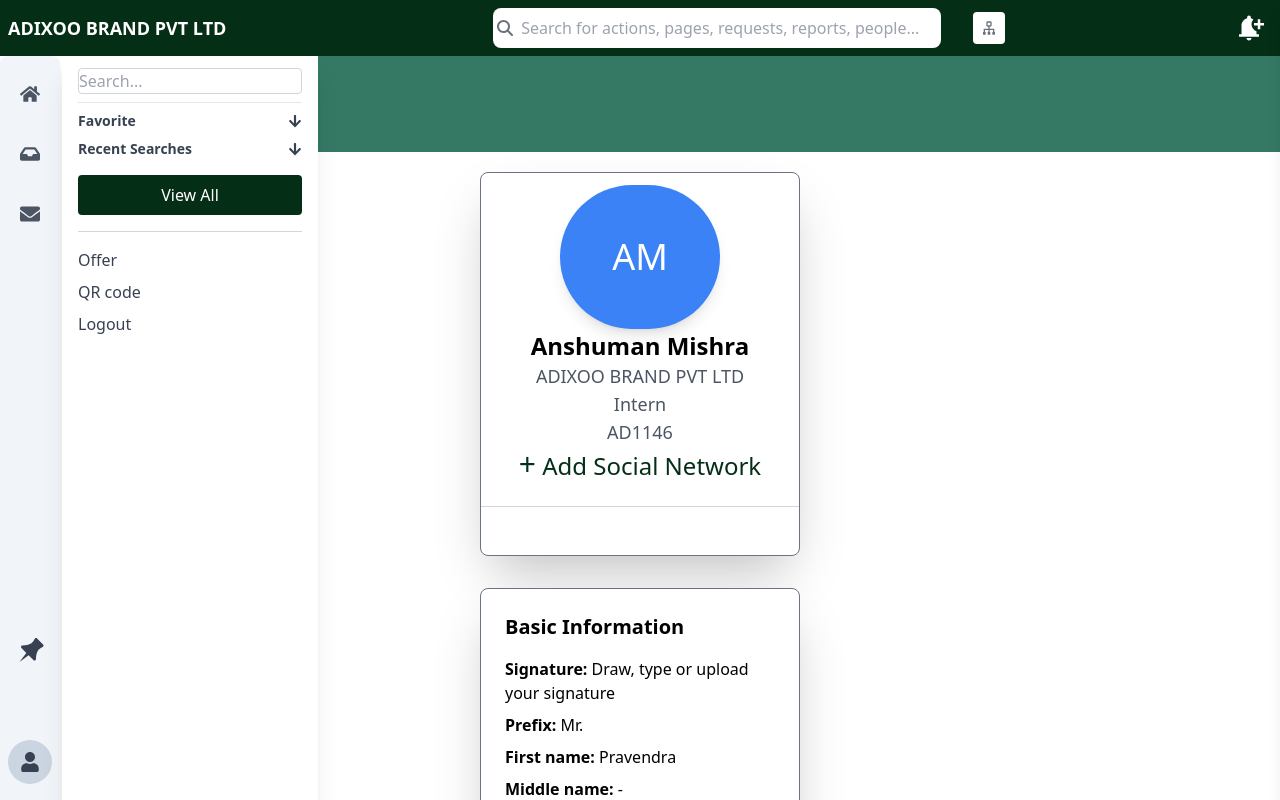
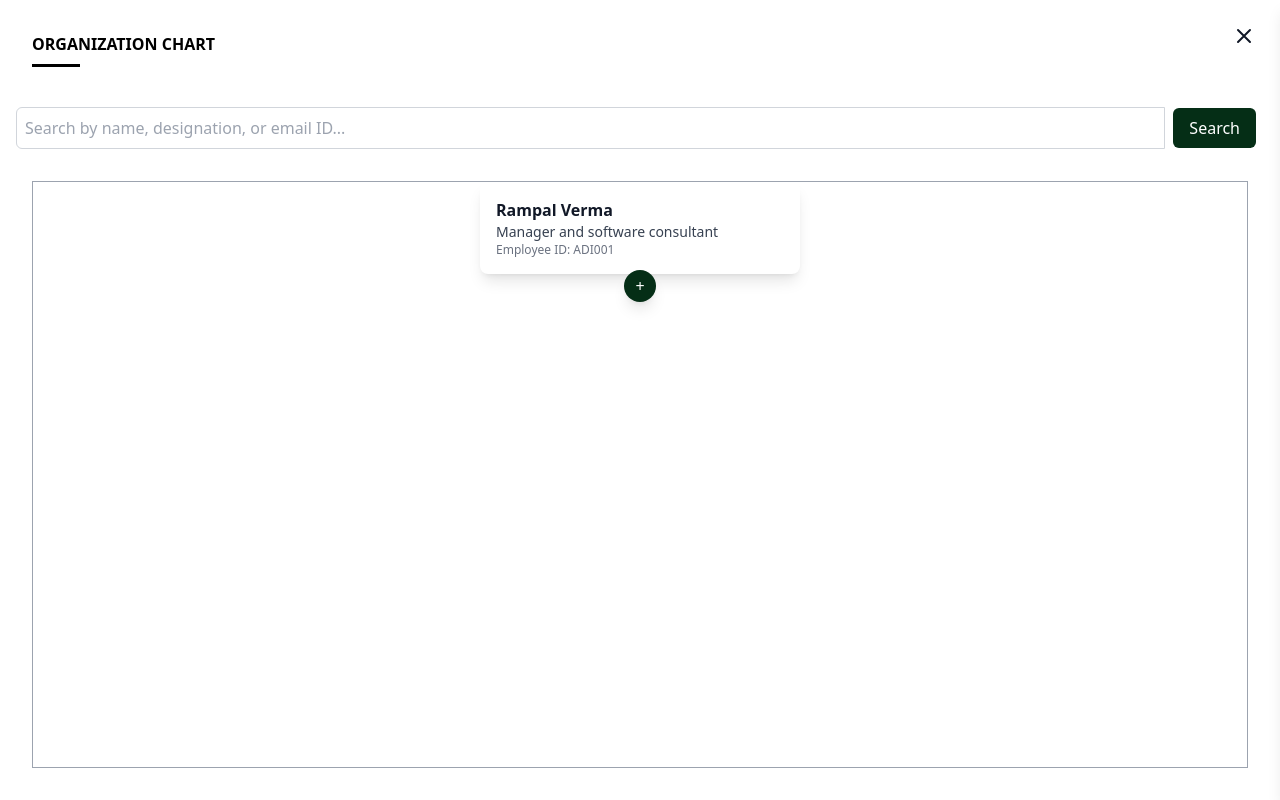
Before and after one commit to anshumanadxioo/HRone_frontend, a React (Vite) app: page /home/profile in a window 1280 px wide. Both pictures are taken after a click on the icon 989 px from the left and 28 px from the top of the page. Shown: the top 800 px of the page. Built offline with nearby package versions, Linux system fonts and the light colour scheme.

Commit message:
Added the download functionality and organization cart

```diff
--- a/package.json
+++ b/package.json
@@ -11,6 +11,7 @@
   },
   "dependencies": {
     "@material-tailwind/react": "^2.1.9",
+    "axios": "^1.7.4",
     "react": "^18.3.1",
     "react-calendar": "^5.0.0",
     "react-datepicker": "^7.3.0",
--- a/src/home/Header.jsx
+++ b/src/home/Header.jsx
@@ -4,11 +4,18 @@ import { FaMagnifyingGlass } from 'react-icons/fa6';
 import { MdNotificationAdd } from 'react-icons/md';
 import Notification from '../pages/notification/Notification';
 import { useColor } from '../pages/colorcontext/ColorContext';
+import { RiOrganizationChart } from "react-icons/ri";
+import OrganizationChart from '../pages/organizationchart/organizationChart';
 
 function Header() {
+  //chart
+  const [isOpenChart, setIsOpenChart] = useState(false);
+  const toggleChart = () => {
+    setIsOpenChart(!isOpenChart);
+  };
 
+  //notification
   const [isOpen, setIsOpen] = useState(false);
-
   const toggleSlider = () => {
     setIsOpen(!isOpen);
   };
@@ -31,7 +38,7 @@ function Header() {
           />
         </div>
         <div className='ml-8 bg-white text-gray-900 rounded p-2'>
-          <BiSitemap className='text-gray-500' />
+          <RiOrganizationChart  className='text-gray-500 cursor-pointer'   onClick={toggleChart} />
         </div>
       </div>
 
@@ -39,7 +46,7 @@ function Header() {
         <MdNotificationAdd className='text-3xl cursor-pointer' onClick={toggleSlider} />
       </div>
 
-
+      <OrganizationChart isOpenChart={isOpenChart} toggleSliderChart={toggleChart} />
       <Notification isOpen={isOpen} toggleSlider={toggleSlider} />
     </div>
   );
--- a/src/home/UserFeed.jsx
+++ b/src/home/UserFeed.jsx
@@ -1,44 +1,79 @@
 import React from 'react';
-import { FaHandsClapping } from "react-icons/fa6";
-import { FaRegComments } from "react-icons/fa";
-import { IoFilterOutline } from "react-icons/io5";
+import { FaHandsClapping } from 'react-icons/fa6';
+import { FaRegComments } from 'react-icons/fa';
+import { IoFilterOutline } from 'react-icons/io5';
+import { RiDownload2Fill, RiDownload2Line } from 'react-icons/ri';
+import { useColor } from '../pages/colorcontext/ColorContext';
 
 const UserFeed = () => {
+  const { color } = useColor();
+
+  const handleDownload = () => {
+    const link = document.createElement('a');
+    link.href = '/temp-profile.jpg';
+    link.download = 'downloaded-image.jpg';
+    document.body.appendChild(link);
+    link.click();
+    document.body.removeChild(link);
+  };
+
   return (
-    <div className=' overflow-hidden mb-44 '>
-          <div className="pl-2 h-screen ">
+    <div className="overflow-hidden mb-44">
+      <div className="pl-2 h-screen">
         <div className="relative ml-4 mt-[220px]">
-        <p className="text-xl font-semibold mb-4 ">Feed</p>
+          <p className="text-xl font-semibold mb-4">Feed</p>
           <IoFilterOutline className="absolute top-0 right-0 mr-1 text-2xl" />
         </div>
-      <div className="flex flex-col items-start ml-2 w-full max-w-lg px-4 shadow-2xl overflow-y-auto h-[calc(100vh-220px)]">
+        <div className="relative flex flex-col items-start ml-2 w-full max-w-lg px-4 shadow-2xl overflow-y-auto h-[calc(100vh-220px)]">
+          <div className="absolute top-0 right-0 p-2">
+            <RiDownload2Line
+              className="text-4xl mr-4 mt-4 cursor-pointer border-2 rounded-md p-2 transition-colors duration-300 ease-in-out"
+              onClick={handleDownload}
+              style={{ backgroundColor: 'white', color, borderColor: color }}
+              onMouseEnter={(e) => {
+                e.currentTarget.style.backgroundColor = color;
+                e.currentTarget.style.color = 'white';
+              }}
+              onMouseLeave={(e) => {
+                e.currentTarget.style.backgroundColor = 'white';
+                e.currentTarget.style.color = color;
+              }}
+            />
+          </div>
+
           <div className="flex items-center mb-2">
             <img
               src="/temp-profile.jpg"
               alt="Profile"
               className="w-12 h-12 rounded-full object-cover mr-4"
             />
-          <div className='mt-4'>
+            <div className="mt-4">
               <p className="font-bold text-base mb-[-3px]">Ankur Chourasiya</p>
               <p className="text-gray-600 text-sm mb-[-3px]">Adixoo Brand</p>
-            <p className="text-gray-600 text-sm mb-[-3px]">software intern</p>
+              <p className="text-gray-600 text-sm mb-[-3px]">Software Intern</p>
               <p className="text-gray-500 text-sm mb-2">2 hours ago</p>
             </div>
           </div>
+
           <hr className="border-t border-gray-300 w-full" />
+
           <div className="mt-4">
-          <p className="text-gray-700 text-base mb-4">This is a brief description of the post. It provides some context or details about the content shared by the user.</p>
+            <p className="text-gray-700 text-base mb-4">
+              This is a brief description of the post. It provides some context or details about the content shared by the user.
+            </p>
             <img
               src="/temp-profile.jpg"
               alt="Post"
               className="w-full h-96 object-cover"
             />
           </div>
+
           <hr className="border-t border-gray-300 w-full" />
+
           <div className="mt-4">
             <div className="flex items-center justify-between mb-4">
               <div className="flex space-x-4 text-gray-600">
-              <span>Cheers: 123 </span>
+                <span>Cheers: 123</span>
                 <span>Comments: 45</span>
               </div>
             </div>
@@ -51,30 +86,8 @@ const UserFeed = () => {
           </div>
         </div>
       </div>
-
     </div>
-
   );
-}
+};
 
 export default UserFeed;
-
-
-// {/* <div style={{ display: 'flex', justifyContent: 'center', width: '100%' }}>
-// <div className="flex flex-col items-start mb-4 w-full max-w-lg px-4 mt-12">
-//   <div className="flex items-center mb-2">
-//     <img
-//       src="/temp-profile.jpg"
-//       alt="Profile"
-//       className="w-12 h-12 rounded-full object-cover mr-4"
-//     />
-//     <div>
-//       <p className="font-bold text-lg">John Doe</p>
-//       <p className="text-gray-600">Position Title</p>
-//       <p className="text-gray-600">Company Inc.</p>
-//       <p className="text-gray-500 text-sm mb-2">2 hours ago</p> {/* Time section */}
-//     </div>
-//   </div>
-//   <hr className="border-t border-gray-300 w-full" /> {/* Thin line */}
-// </div>
-// </div> */}
--- a/src/home/UserInfo.jsx
+++ b/src/home/UserInfo.jsx
@@ -33,7 +33,7 @@ function UserInfo() {
       >
         <div className='flex justify-between'>
           <div>
-            <p className='text-2xl font-bold text-white'>Hello, Anshuman!</p>
+            <p className='text-2xl font-bold text-white'>Hello, Ankur !</p>
             <p className='mt-2 text-white'>Hope you are having a great day</p>
           </div>
           <div className='bg-orange-500 text-white rounded w-[44px] h-[36px] mr-9'>
--- a/src/home/highlights/Accordian.jsx
+++ b/src/home/highlights/Accordian.jsx
@@ -36,7 +36,6 @@ export default function HighlightAccordion() {
 
   const toggleReferTalent = () => {
     setIsOpen(!isOpen);
-    console.log("calling the function");
   };
 
   const handleOpen = (value) => setOpen(open === value ? 0 : value);
--- /dev/null
+++ b/src/pages/organizationchart/organizationChart.jsx
@@ -0,0 +1,123 @@
+import React, { useState } from 'react';
+import { useColor } from "../../pages/colorcontext/ColorContext";
+
+
+const cards = [
+  {
+    id: 1,
+    employeeId: 'ADI001',
+    name: 'Rampal Verma',
+    designation: 'Manager and software consultant ',
+    subEmployees: [
+      { id: 2, employeeId: 'ADI002', name: 'Abhilash', designation: 'senior developer' },
+      { id: 3, employeeId: 'ADI003', name: 'Sakshi rajput', designation: 'junior Designer' },
+      { id: 3, employeeId: 'ADI004', name: 'Anshuman', designation: 'Sde 2' },
+    ]
+  },
+
+];
+
+const OrganizationChart = ({ isOpenChart, toggleSliderChart }) => {
+  const { color } = useColor();
+  const [isExpanded, setIsExpanded] = useState(cards.reduce((acc, card) => ({ ...acc, [card.id]: false }), {}));
+
+  const toggleExpand = (id) => {
+    setIsExpanded(prevState => ({ ...prevState, [id]: !prevState[id] }));
+  };
+
+  return (
+    <>
+      {isOpenChart && (
+        <div
+          className="fixed inset-0 bg-gray-50 bg-opacity-50 z-40"
+          onClick={toggleSliderChart}
+        />
+      )}
+
+      <div
+        className={`p-4 fixed top-0 right-0 h-full w-full bg-white shadow-lg z-50 transform ${isOpenChart ? 'translate-x-0' : 'translate-x-full'} transition-transform duration-300 ease-in-out`}
+      >
+        <div className="flex flex-col h-full">
+          <div className="relative mb-4 p-4">
+            <h2 className="text-base font-semibold text-black">ORGANIZATION CHART</h2>
+            <hr className="border-b-2 border-black border-r-2 my-2 w-12" />
+            <button
+              className="absolute top-0 right-0 mt-2 mr-2 text-gray-500 hover:text-gray-700"
+              onClick={toggleSliderChart}
+            >
+              <svg
+                xmlns="http://www.w3.org/2000/svg"
+                className="h-6 w-6 text-gray-900"
+                fill="none"
+                viewBox="0 0 24 24"
+                stroke="currentColor"
+              >
+                <path
+                  strokeLinecap="round"
+                  strokeLinejoin="round"
+                  strokeWidth="2"
+                  d="M6 18L18 6M6 6l12 12"
+                />
+              </svg>
+            </button>
+          </div>
+
+          <div className="flex items-center w-full mb-4">
+            <input
+              type="text"
+              placeholder="Search by name, designation, or email ID..."
+              className="flex-grow p-2 border border-gray-300 rounded-l-md focus:outline-none text-black"
+            />
+            <button
+              className="text-white ml-2 mr-2 px-4 py-2 rounded-md"
+              style={{ background: color }}
+            >
+              Search
+            </button>
+          </div>
+
+          <div className="flex-grow border border-gray-400 m-4">
+            {cards.map((card) => (
+              <div key={card.id} className="relative w-80 mx-auto mb-16">
+
+                <div className="flex flex-col items-center relative">
+                  <div className="card bg-white shadow-lg rounded-lg overflow-hidden hover:bg-gray-200 transition-colors duration-300 w-full">
+                    <div className="card-body p-4">
+                      <h5 className="card-title text-base font-bold text-gray-900">{card.name}</h5>
+                      <p className="card-text text-sm text-gray-700">{card.designation}</p>
+                      <p className="card-text text-xs text-gray-500">Employee ID: {card.employeeId}</p>
+                    </div>
+                  </div>
+                  <div className='mt-3'>
+                    <button
+                      className="absolute bottom-[-16px] left-1/2 transform -translate-x-1/2 w-8 h-8 flex items-center justify-center rounded-full bg-blue-500 text-white shadow-lg focus:outline-none"
+                      style={{ background: color }}
+                      onClick={() => toggleExpand(card.id)}
+                    >
+                      {isExpanded[card.id] ? '-' : '+'}
+                    </button>
+                  </div>
+
+                  {isExpanded[card.id] && (
+                    <div className="mt-4">
+                      {card.subEmployees.map(sub => (
+                        <div key={sub.id} className="card bg-white shadow-lg rounded-lg overflow-hidden hover:bg-gray-200 transition-colors duration-300 p-4 mb-2 w-80">
+                          <h6 className="font-semibold text-gray-800">{sub.name}</h6>
+                          <p className="text-sm text-gray-600">{sub.designation}</p>
+                          <p className="text-xs text-gray-500">Employee ID: {sub.employeeId}</p>
+                        </div>
+                      ))}
+                    </div>
+                  )}
+                </div>
+              </div>
+            ))}
+
+          </div>
+        </div>
+      </div>
+    </>
+  );
+};
+
+export default OrganizationChart;
--- a/src/pages/profile/SocialProfile.jsx
+++ b/src/pages/profile/SocialProfile.jsx
@@ -13,8 +13,10 @@ function SocialProfile() {
         <Header />
         <Sidebar />
         <FavoriteSection/>
+        <div className= '  h-screen overflow-y-auto'>
+
         <UserProfile/>
-
+        </div>
 
 
       </div>
--- a/src/pages/profile/UserProfile.jsx
+++ b/src/pages/profile/UserProfile.jsx
@@ -3,9 +3,12 @@ import { useColor } from "../../pages/colorcontext/ColorContext";
 
 const UserProfile = () => {
     const { color } = useColor();
-    return (
-        <div className="flex flex-col items-center justify-center mt-9 p-20 space-y-8">
-            {/* First Box */}
+
+    return (<>
+
+
+
+        <div className="flex flex-col items-center justify-center mt-9 p-20 space-y-8 " >
             <div className="bg-white shadow-2xl w-80 h-96 relative border border-gray-500 rounded-lg">
                 <div className="absolute left-1/2 transform -translate-x-1/2 bg-blue-500 rounded-full w-40 h-36 shadow-lg flex items-center justify-center mt-3">
                     <div className="text-center text-white text-4xl">AM</div>
@@ -64,6 +67,7 @@ const UserProfile = () => {
                 </div>
             </div>
         </div>
+    </>
     );
 }
 
```
Also changed, not shown: src/home/highlights/ReferTalent.jsx (+48 -19 lines), src/pages/profile/FavoriteSection.jsx (+15 -2 lines), 1 other file (tests, documents, lock files or other folders). Lines whose indentation alone changed are shown as unchanged.
